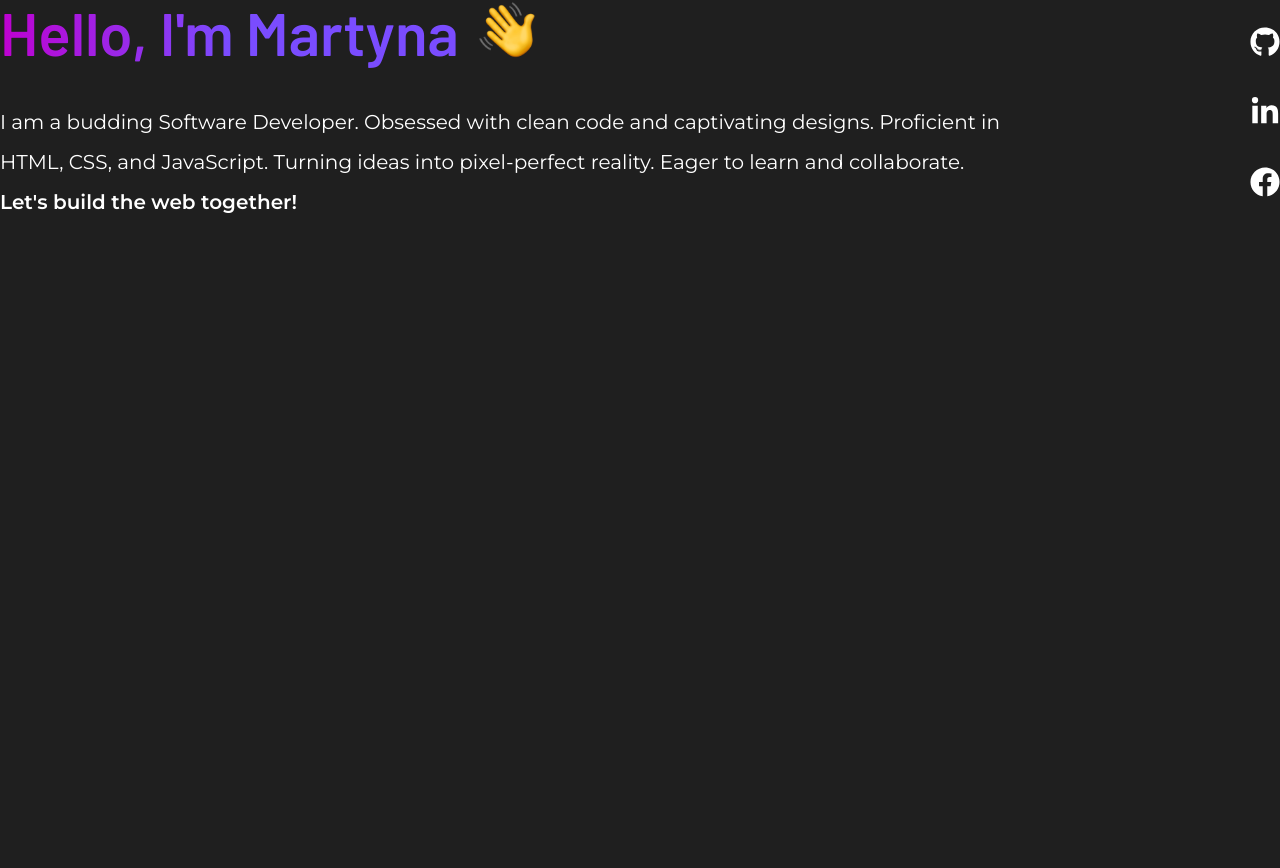
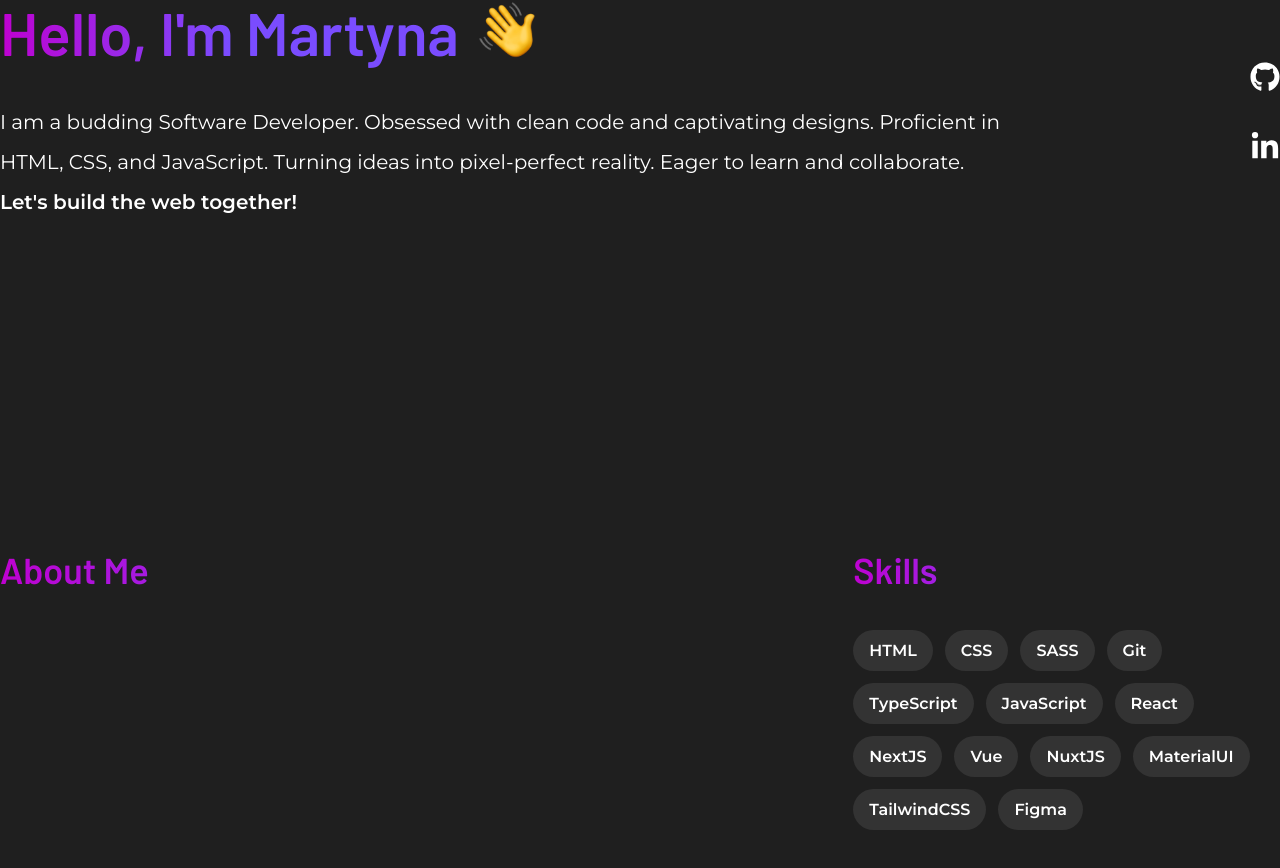
Before and after one commit to sharkanado/portfolio_website, a Next.js app: page / in a window 1280 px wide. Shown: the part 250-1118 px from the top of the page. Before the commit the page ends 1052 px from the top, so only its background shows below. Built offline with nearby package versions, Linux system fonts and the light colour scheme.

Commit message:
feat: update layout

```diff
--- /dev/null
+++ b/src/components/Footer.tsx
@@ -0,0 +1,7 @@
+import React from "react";
+
+const Footer = () => {
+  return <div></div>;
+};
+
+export default Footer;
--- /dev/null
+++ b/src/components/Headers.tsx
@@ -0,0 +1,11 @@
+import {barlowBold} from "../styles/fonts";
+
+const SectionHeader = ({children}: {children: React.ReactNode}) => {
+  return (
+    <p className={`${barlowBold.className} text-4xl pb-10 gradientText`}>
+      {children}
+    </p>
+  );
+};
+
+export {SectionHeader};
--- a/src/components/MainWrapper.tsx
+++ b/src/components/MainWrapper.tsx
@@ -1,10 +1,8 @@
 import React from "react";
-import Navbar from "./Navbar";
 
 const MainWrapper = ({children}: {children: React.ReactNode}) => {
   return (
     <div>
-      <Navbar />
       <div className="container mx-auto">{children}</div>
     </div>
   );
--- a/src/components/Navbar.tsx
+++ b/src/components/Navbar.tsx
@@ -5,7 +5,7 @@ import {montserrat} from "../styles/fonts";
 const Navbar = () => {
   const navLinks = [
     {name: "about", link: ""},
-    {name: "portfolio", link: ""},
+    {name: "skills & experience", link: ""},
     {name: "contact", link: ""},
   ];
 
--- a/src/components/index.ts
+++ b/src/components/index.ts
@@ -1,3 +1,6 @@
 import MainWrapper from "./MainWrapper";
+import {SectionHeader} from "./Headers";
+import Navbar from "./Navbar";
+import Footer from "./Footer";
 
-export {MainWrapper};
+export {MainWrapper, SectionHeader, Navbar, Footer};
--- a/src/pages/index.tsx
+++ b/src/pages/index.tsx
@@ -1,26 +1,35 @@
 import React from "react";
-import {MainWrapper} from "@/src/components";
-import {montserratBold, montserrat, barlowBold} from "../styles/fonts";
-import {FaLinkedinIn, FaGithub, FaFacebook} from "react-icons/fa";
 import Link from "next/link";
+import {FaLinkedinIn, FaGithub} from "react-icons/fa";
+import {Footer, MainWrapper, Navbar, SectionHeader} from "@/src/components";
+import {montserratBold, montserrat, barlowBold} from "@/src/styles/fonts";
 
 export default function Home() {
   return (
-    <MainWrapper>
-      <Hero />
-    </MainWrapper>
+    <>
+      <div className="h-screen">
+        <Navbar />
+        <Hero />
+      </div>
+      <MainWrapper>
+        <Info />
+      </MainWrapper>
+      <Footer />
+    </>
   );
 }
 
 const Hero = () => {
   const iconSize = 30;
   const socialLinks = [
-    {icon: <FaGithub size={iconSize} />, link: ""},
-    {icon: <FaLinkedinIn size={iconSize} />, link: ""},
-    {icon: <FaFacebook size={iconSize} />, link: ""},
+    {icon: <FaGithub size={iconSize} />, link: "https://github.com/sharkanado"},
+    {
+      icon: <FaLinkedinIn size={iconSize} />,
+      link: "https://www.linkedin.com/in/martyna-michalska-3a7048234/",
+    },
   ];
   return (
-    <div className="h-screen flex flex-col mt-40">
+    <div className="container mx-auto before:flex flex-col mt-40 h-[65vh]">
       <div className="flex justify-between">
         <div>
           <div className="flex gap-5">
@@ -54,3 +63,52 @@ const Hero = () => {
     </div>
   );
 };
+
+const Info = () => {
+  return (
+    <div className="flex w-full mb-20">
+      <About />
+      <Skills />
+    </div>
+  );
+};
+
+const Skills = () => {
+  const technologies = [
+    "HTML",
+    "CSS",
+    "SASS",
+    "Git",
+    "TypeScript",
+    "JavaScript",
+    "React",
+    "NextJS",
+    "Vue",
+    "NuxtJS",
+    "MaterialUI",
+    "TailwindCSS",
+    "Figma",
+  ];
+  return (
+    <div className="w-1/3">
+      <SectionHeader>Skills</SectionHeader>
+      <div>
+        {technologies.map((item) => (
+          <div className="bg-[#333] mr-3 py-2 px-4 inline-block mb-3 rounded-full">
+            <span className={montserratBold.className}>{item}</span>
+          </div>
+        ))}
+      </div>
+    </div>
+  );
+};
+const About = () => {
+  return (
+    <div className="w-2/3">
+      <SectionHeader>About Me</SectionHeader>
+      <p
+        className={`${montserrat.className} leading-loose max-w-5xl text-xl`}
+      ></p>
+    </div>
+  );
+};
```
